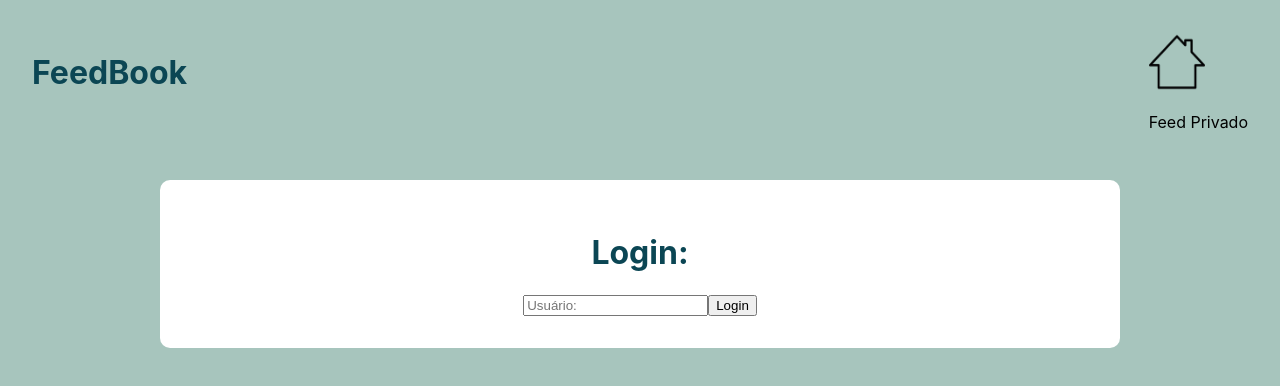
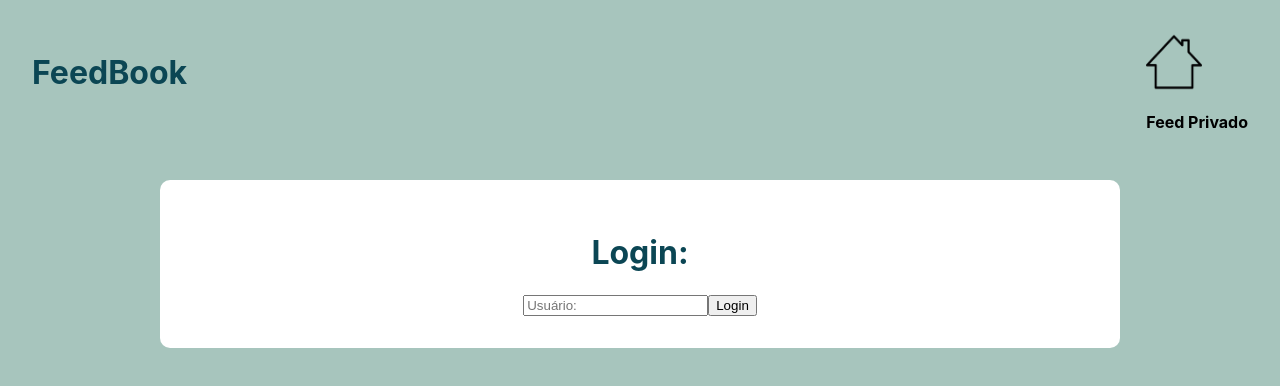
Before and after one commit to viniciusfer01/feedbook, a React (Create React App) app: page /feedback/private in a window 1280 px wide. Shown: the top 386 px of the page. Built offline with nearby package versions, Linux system fonts and the light colour scheme.

Commit message:
Algumas mudanças na estilização com hover

```diff
--- a/src/components/PrivateFeedbacks.css
+++ b/src/components/PrivateFeedbacks.css
@@ -1,6 +1,7 @@
 .feedbacks {
   margin: auto;
   max-width: 90%;
+
 }
 
 .feedback {
@@ -8,3 +9,9 @@
   background-color: #c4c4c4;
   border-radius: 1rem;
 }
+
+.feedback:hover {
+  padding: 1rem;
+  background-color: #91d1ac;
+  border-radius: 1rem;
+}
--- a/src/components/PrivateFeedbacks.js
+++ b/src/components/PrivateFeedbacks.js
@@ -14,6 +14,7 @@ const PrivateFeedbacks = (props) => {
               <p>Para: {feedback.to}</p>
               <br></br>
             </div>
+
           );
         })}
       </div>
--- a/src/layout/Header.css
+++ b/src/layout/Header.css
@@ -5,10 +5,23 @@ header {
 }
 
 .nav-link {
-  border-bottom: 5px solid #3f4b4829;
+  border-bottom: 10px solid #3f4b4829;
+}
+
+.nav-link:hover {
+  border-bottom: 10px solid white;
+
 }
 
 .privateFeedButton {
   color: black;
   text-decoration: none;
+  background-color: black;
+  font-weight: bold;
 }
+
+.privateFeedButton:hover {
+  color: white;
+  text-decoration: blink;
+  font-weight: bold;
+}
```
Also changed, not shown: src/components/Header.js (added), src/layout/Card.css (line endings or trailing spaces).
